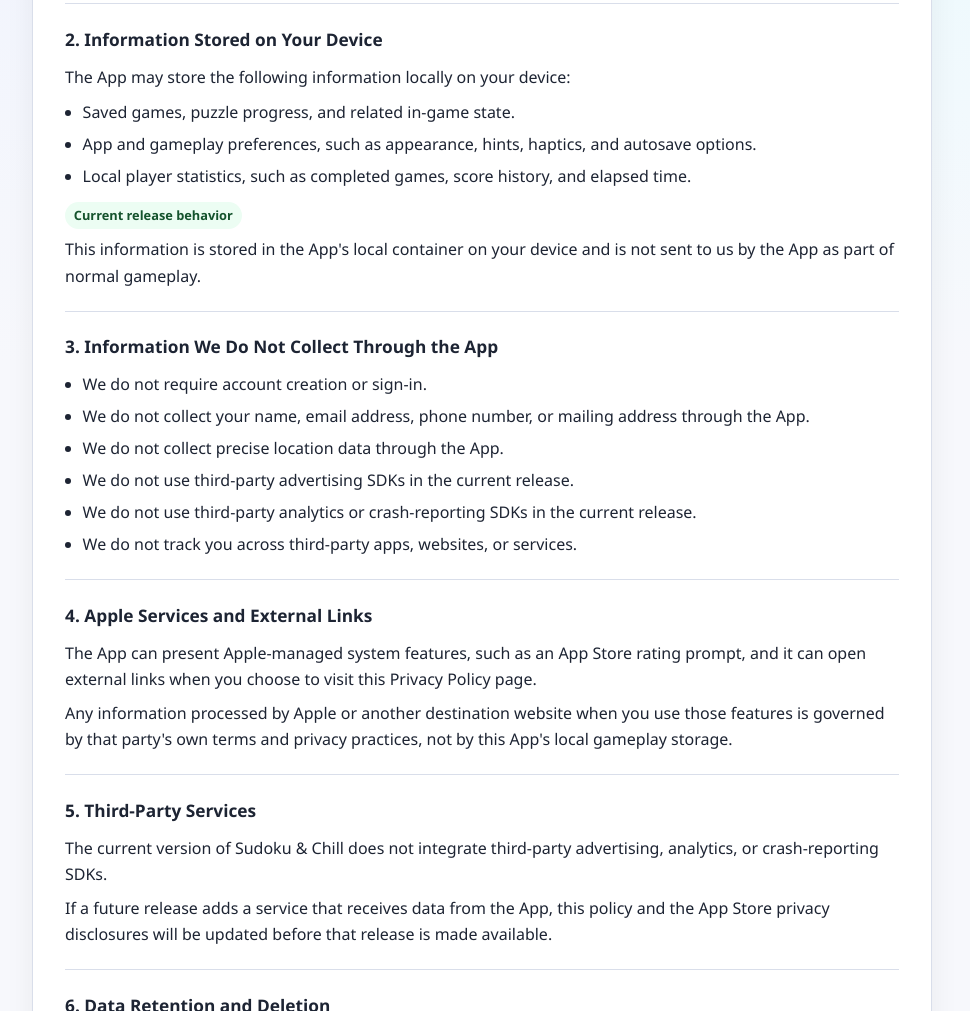
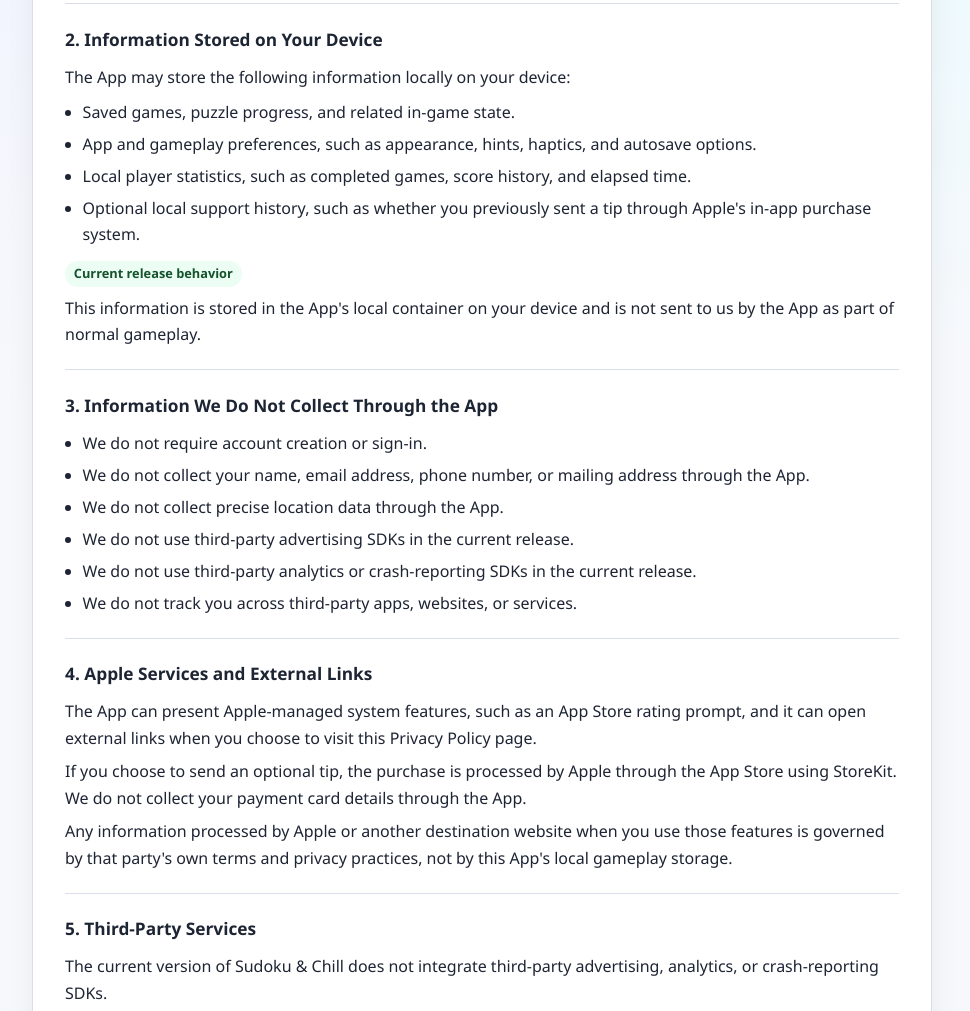
Before and after one commit to MansonPlus/mansonplus.github.io, a plain HTML site: page sudoku&chill/privacypolicy/index.html in a window 1280 px wide. Shown: the part 697-1708 px from the top of the page, without its empty margins (158-1128 px from the left). Drawn offline with Linux system fonts and the light colour scheme.

Commit message:
Update documents

```diff
--- a/sudoku&chill/privacypolicy/index.html
+++ b/sudoku&chill/privacypolicy/index.html
@@ -226,6 +226,7 @@
           <li>Saved games, puzzle progress, and related in-game state.</li>
           <li>App and gameplay preferences, such as appearance, hints, haptics, and autosave options.</li>
           <li>Local player statistics, such as completed games, score history, and elapsed time.</li>
+          <li>Optional local support history, such as whether you previously sent a tip through Apple's in-app purchase system.</li>
         </ul>
         <p>
           <span class="pill pill-success">Current release behavior</span>
@@ -253,6 +254,10 @@
         <p>
           The App can present Apple-managed system features, such as an App Store rating prompt, and it can open external
           links when you choose to visit this Privacy Policy page.
+        </p>
+        <p>
+          If you choose to send an optional tip, the purchase is processed by Apple through the App Store using StoreKit.
+          We do not collect your payment card details through the App.
         </p>
         <p>
           Any information processed by Apple or another destination website when you use those features is governed by that
```
Also changed, not shown: sudoku&chill/support/index.html (+3 -0 lines).
